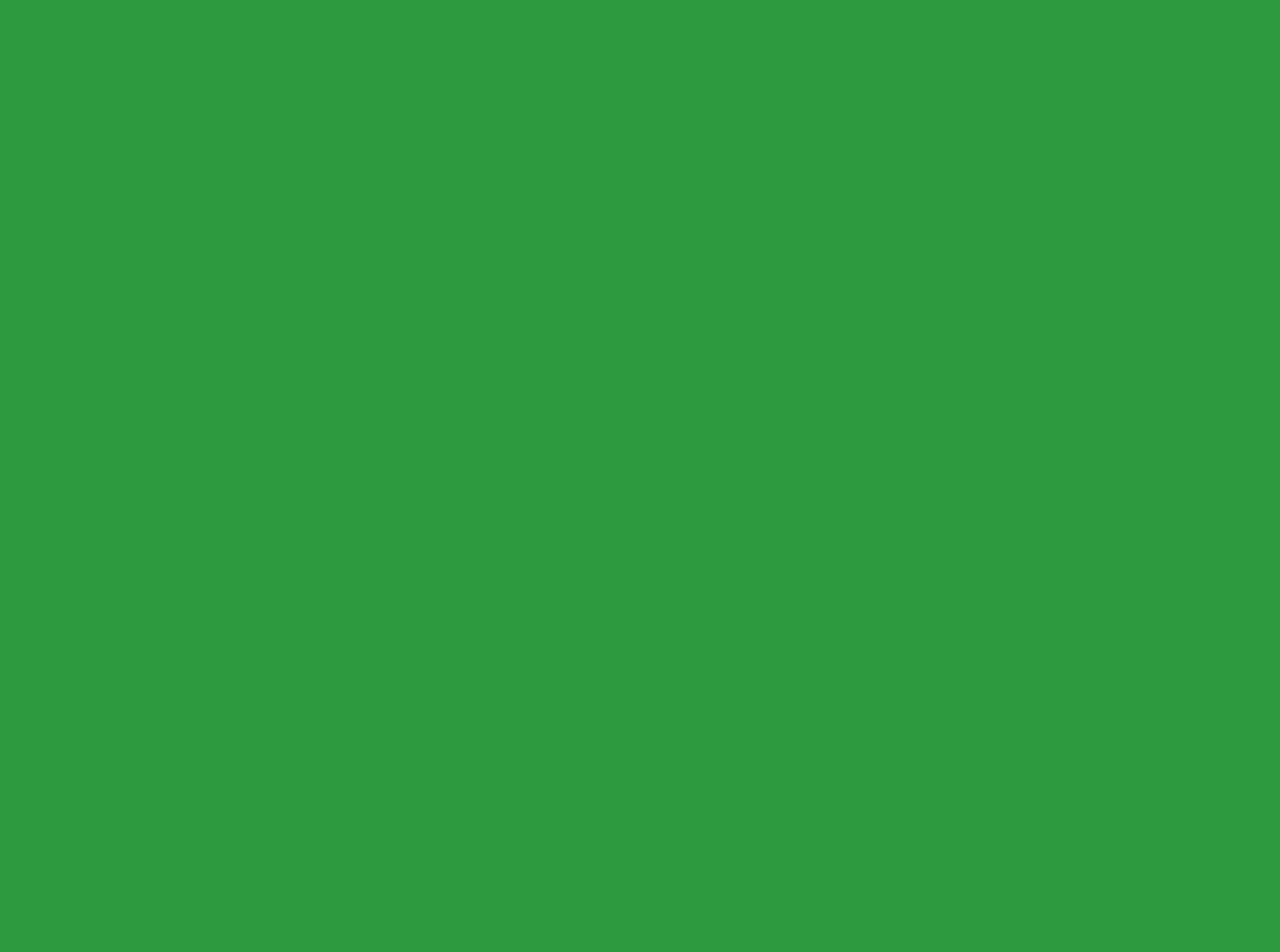
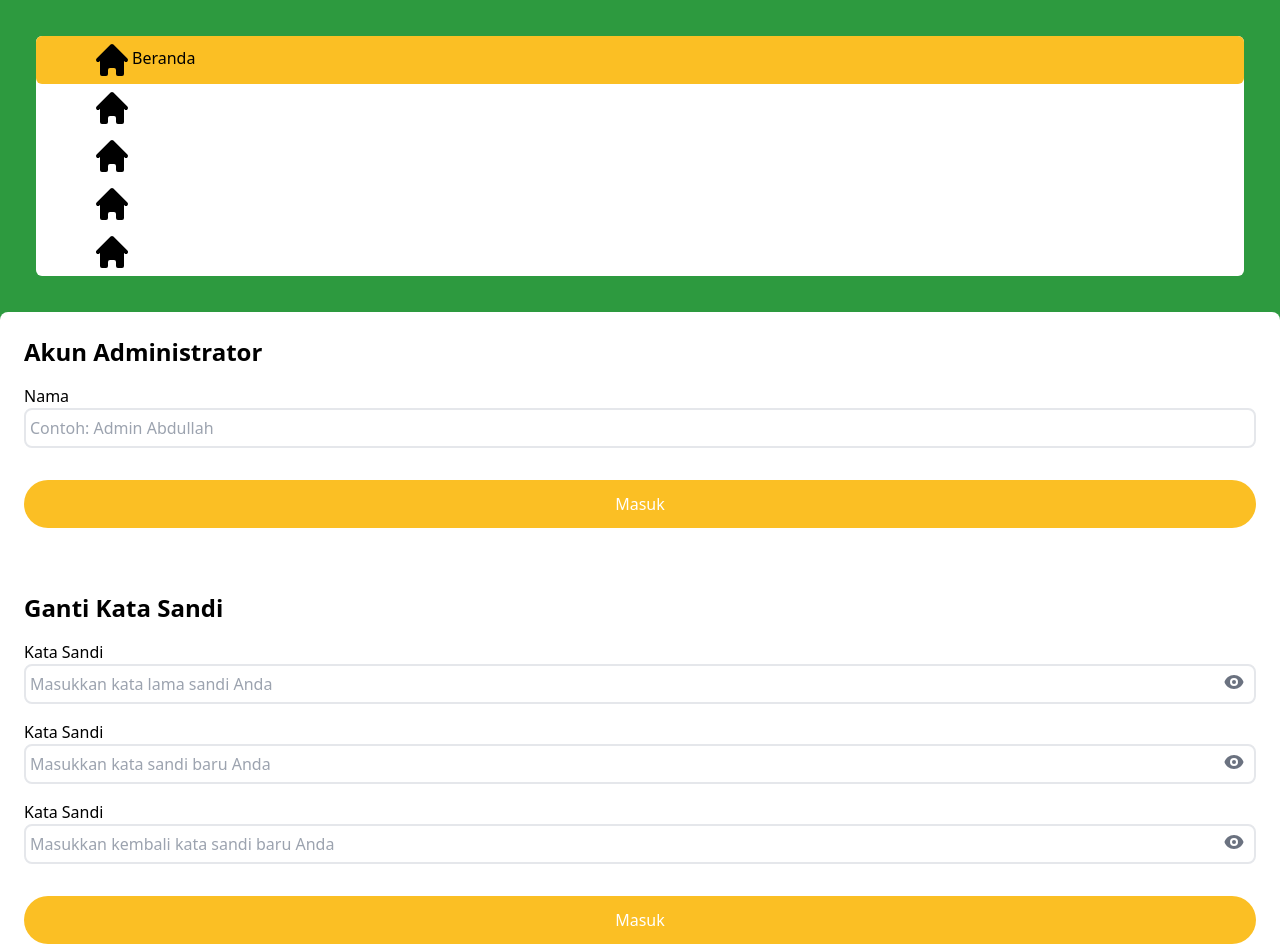
Before and after one commit to andirayka/lesinaja, a React (Create React App) app: page /akun in a window 1280 px wide. Shown: the top 952 px of the page. Before the commit the page ends 800 px from the top, so only its background shows below. Built offline with nearby package versions, Linux system fonts and the light colour scheme.

Commit message:
add account field

```diff
--- a/src/App.js
+++ b/src/App.js
@@ -1,13 +1,13 @@
-import React from 'react';
-import { Landing, Login, Register, Account } from '@pages';
-import { BrowserRouter as Router, Route } from 'react-router-dom';
+import React from "react";
+import { Landing, Login, Register, Account } from "@pages";
+import { BrowserRouter as Router, Route } from "react-router-dom";
 
 const App = () => {
   return (
     <Router>
       <Route path="/" exact component={Landing} />
       <Route path="/masuk" exact component={Login} />
-      <Route path="/account" exact component={Account} />
+      <Route path="/akun" exact component={Account} />
       <Route path="/daftar" exact component={Register} />
     </Router>
   );
--- a/src/components/atoms/Button.js
+++ b/src/components/atoms/Button.js
@@ -1,8 +1,12 @@
 import React from "react";
 
-const Button = ({ type, text, additionalClassName }) => {
+const Button = ({ type, text, additionalClassName, onClick }) => {
   return (
-    <button type={type} className={`px-4 py-3 ${additionalClassName}`}>
+    <button
+      onClick={onClick}
+      type={type}
+      className={`px-4 py-3 ${additionalClassName}`}
+    >
       {text}
     </button>
   );
--- a/src/components/moleculs/SectionTitle.js
+++ b/src/components/moleculs/SectionTitle.js
@@ -1,8 +1,8 @@
-import React from 'react';
+import React from "react";
 
-const SectionTitle = ({ heading, body }) => {
+const SectionTitle = ({ heading, body, containerClass }) => {
   return (
-    <div>
+    <div className={containerClass}>
       <p className="text-2xl font-bold">{heading}</p>
 
       {body && <p className="text-base mt-1">{body}</p>}
--- a/src/pages/Account.js
+++ b/src/pages/Account.js
@@ -1,12 +1,81 @@
-import React from "react";
-import { Sidebar } from "@components";
+import React, { useState } from "react";
+import {
+  ContentContainer,
+  InputText,
+  InputPassword,
+  SectionTitle,
+  Button,
+  Sidebar,
+} from "@components";
+import { useForm } from "react-hook-form";
 
 const Account = () => {
-    return (
-        <div>
-            <Sidebar />
-        </div>
-    )
-}
+  const {
+    register,
+    handleSubmit,
+    formState: { errors },
+  } = useForm();
+  const [name, setName] = useState("");
 
-export default Account
+  const onSubmit = (data) => {
+    console.log(data);
+    console.log(errors);
+  };
+
+  return (
+    <div>
+      <Sidebar />
+
+      <ContentContainer>
+        {/* Nama */}
+        <SectionTitle heading="Akun Administrator" />
+        <InputText
+          label="Nama"
+          useHookRegister={{
+            value: name,
+            onChange: (e) => setName(e.target.value),
+          }}
+          placeholder="Contoh: Admin Abdullah"
+        />
+        <Button
+          onClick={() => alert("berhasil simpan nama")}
+          text="Masuk"
+          additionalClassName="mt-8 bg-yellow-400 hover:bg-yellow-600 text-white w-full rounded-full"
+        />
+
+        {/* Password */}
+        <SectionTitle heading="Ganti Kata Sandi" containerClass="mt-16" />
+        <form onSubmit={handleSubmit(onSubmit)}>
+          <InputPassword
+            label="Kata Sandi"
+            useHookRegister={register("oldPassword", {
+              required: "Kata sandi lama harus diisi",
+            })}
+            placeholder="Masukkan kata lama sandi Anda"
+          />
+          <InputPassword
+            label="Kata Sandi"
+            useHookRegister={register("newPassword", {
+              required: "Kata sandi baru harus diisi",
+            })}
+            placeholder="Masukkan kata sandi baru Anda"
+          />
+          <InputPassword
+            label="Kata Sandi"
+            useHookRegister={register("repeatPassword", {
+              required: "Ulangi katasandi lama harus diisi",
+            })}
+            placeholder="Masukkan kembali kata sandi baru Anda"
+          />
+          <Button
+            type="submit"
+            text="Masuk"
+            additionalClassName="mt-8 bg-yellow-400 hover:bg-yellow-600 text-white w-full rounded-full"
+          />
+        </form>
+      </ContentContainer>
+    </div>
+  );
+};
+
+export default Account;
```
